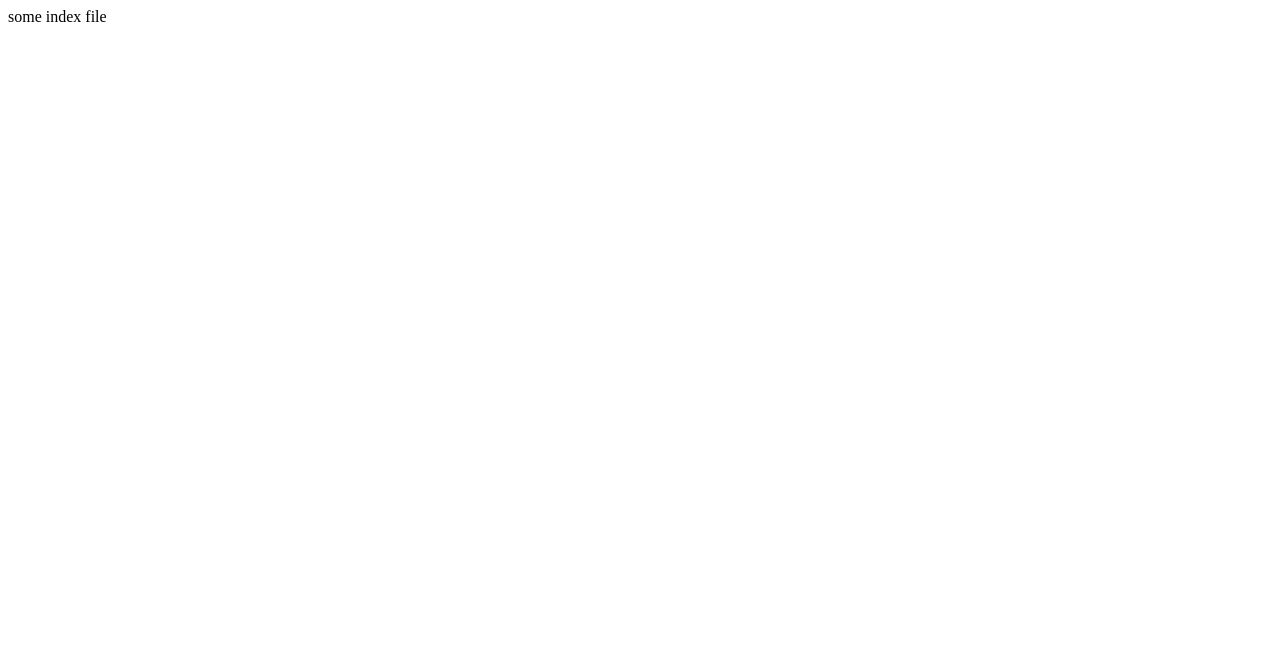
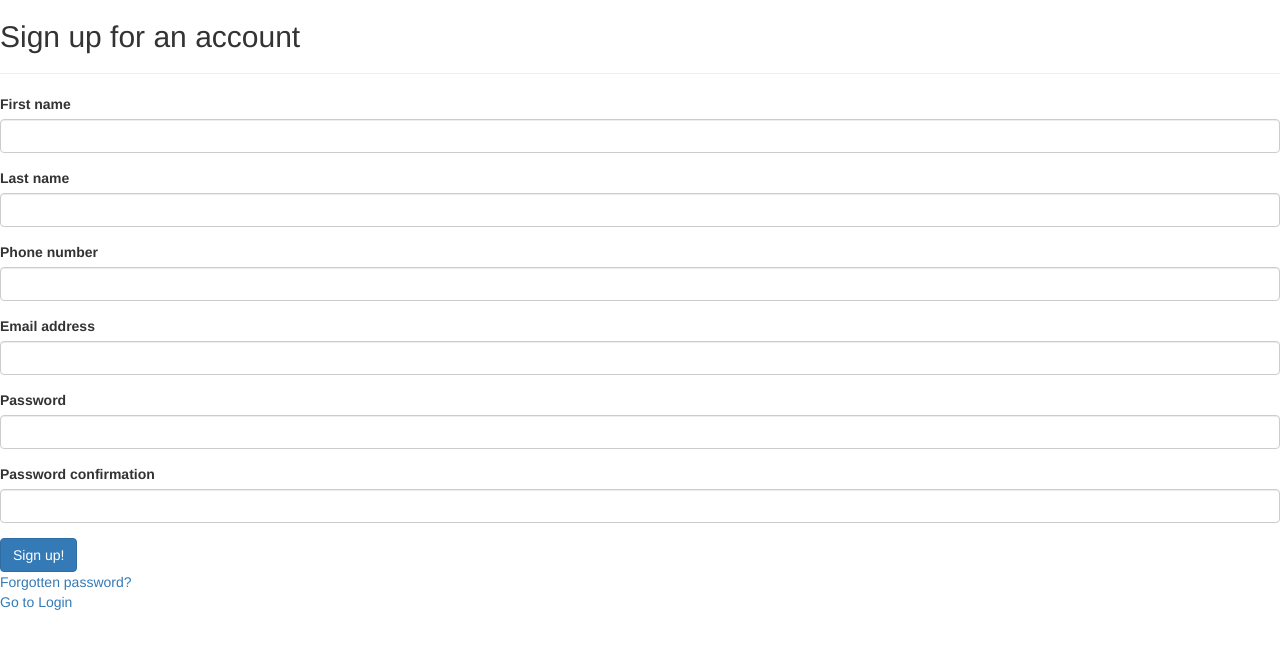
Before and after one commit to okloecker/okloecker.github.io, a plain HTML site: page index.html in a window 1280 px wide. Drawn offline with nearby package versions, Linux system fonts and the light colour scheme.

Commit message:
form to index

```diff
--- a/index.html
+++ b/index.html
@@ -1 +1,85 @@
-some index file
+<!DOCTYPE html>
+<html lang="en">
+    <head>
+
+        <title>Trade Replay: Register with Tradereplay</title>
+        <script src="https://ajax.googleapis.com/ajax/libs/jquery/1.12.4/jquery.min.js"></script>
+        <link rel="stylesheet" href="https://maxcdn.bootstrapcdn.com/bootstrap/3.3.7/css/bootstrap.min.css" integrity="sha384-BVYiiSIFeK1dGmJRAkycuHAHRg32OmUcww7on3RYdg4Va+PmSTsz/K68vbdEjh4u" crossorigin="anonymous">
+        <script src="https://maxcdn.bootstrapcdn.com/bootstrap/3.3.7/js/bootstrap.min.js" integrity="sha384-Tc5IQib027qvyjSMfHjOMaLkfuWVxZxUPnCJA7l2mCWNIpG9mGCD8wGNIcPD7Txa" crossorigin="anonymous"></script>
+        <!--<link rel="stylesheet" type="text/css" media="screen" href="/members/assets/stylesheets/bootstrap.min.css">-->
+
+        <!--<link rel="stylesheet" type="text/css" media="screen" href="https://maxcdn.bootstrapcdn.com/bootstrap/3.3.7/css/bootstrap.min.css">-->
+        <link rel="stylesheet" media="screen" href="/members/assets/stylesheets/main.css">
+        <link rel="shortcut icon" type="image/png" href="/members/assets/images/favicon.png">
+        <script src="/members/assets/javascripts/hello.js" type="text/javascript"></script>
+    </head>
+    <body>
+
+        <section id="main">
+
+    <div class="centerFormContainer">
+    <div class="signupFormContainerOuter">
+
+    <h2>Sign up for an account</h2>
+    <hr/>
+
+
+<form action="https://tradereplay.net/members/register?t=xdgexb6shmqhjwzft67y" method="POST" class="form-vertical " role="form">
+        <fieldset>
+<div class="form-group  " id="firstName_field">
+		<label class="control-label" for="firstName">First name</label>
+	    <input type="text" id="firstName" name="firstName" value="" minlength="1" aria-describedby="firstName_info_0" class="form-control" required="true" maxlength="40">
+			<span id="firstName_info_0" class="help-block"></span>
+</div>
+
+<div class="form-group  " id="lastName_field">
+		<label class="control-label" for="lastName">Last name</label>
+	    <input type="text" id="lastName" name="lastName" value="" minlength="1" aria-describedby="lastName_info_0" class="form-control" required="true" maxlength="40">
+			<span id="lastName_info_0" class="help-block"></span>
+</div>
+<div class="form-group  " id="phone_field">
+		<label class="control-label" for="phone">Phone number</label>
+	    <input type="text" id="phone" name="phone" value="" aria-describedby="phone_info_0" minlength="5" maxlength="20" class="form-control">
+			<span id="phone_info_0" class="help-block"></span>
+</div>
+<div class="form-group  " id="email_field">
+		<label class="control-label" for="email">Email address</label>
+	    <input type="email" id="email" name="email" value="" minlength="4" aria-describedby="email_info_0" class="form-control" required="true" maxlength="100">
+			<span id="email_info_0" class="help-block"></span>
+</div>
+
+<div class="form-group  " id="password_field">
+		<label class="control-label" for="password">Password</label>
+	    <input type="password" id="password" name="password" value="" minlength="8" aria-describedby="password_info_0" class="form-control" required="true" maxlength="100">
+			<span id="password_info_0" class="help-block"></span>
+</div>
+<div class="form-group  " id="password2_field">
+		<label class="control-label" for="password2">Password confirmation</label>
+	    <input type="password" id="password2" name="password2" value="" minlength="8" aria-describedby="password2_info_0" class="form-control" required="true" maxlength="100">
+
+			<span id="password2_info_0" class="help-block"></span>
+</div>
+        </fieldset>
+
+        <div class="actions">
+            <input type="submit" value="Sign up!" class="btn btn-primary">
+            <div class="loginSmallLinks">
+                <a href="/members/password-reset">
+                    Forgotten password?
+                </a>
+            </div>
+            <div class="loginSmallLinks">
+                <a href=/members/>
+                    Go to Login
+                </a>
+            </div>
+        </div>
+</form>
+
+    </div>
+    </div>
+
+        </section>
+
+    </body>
+</html>
```
